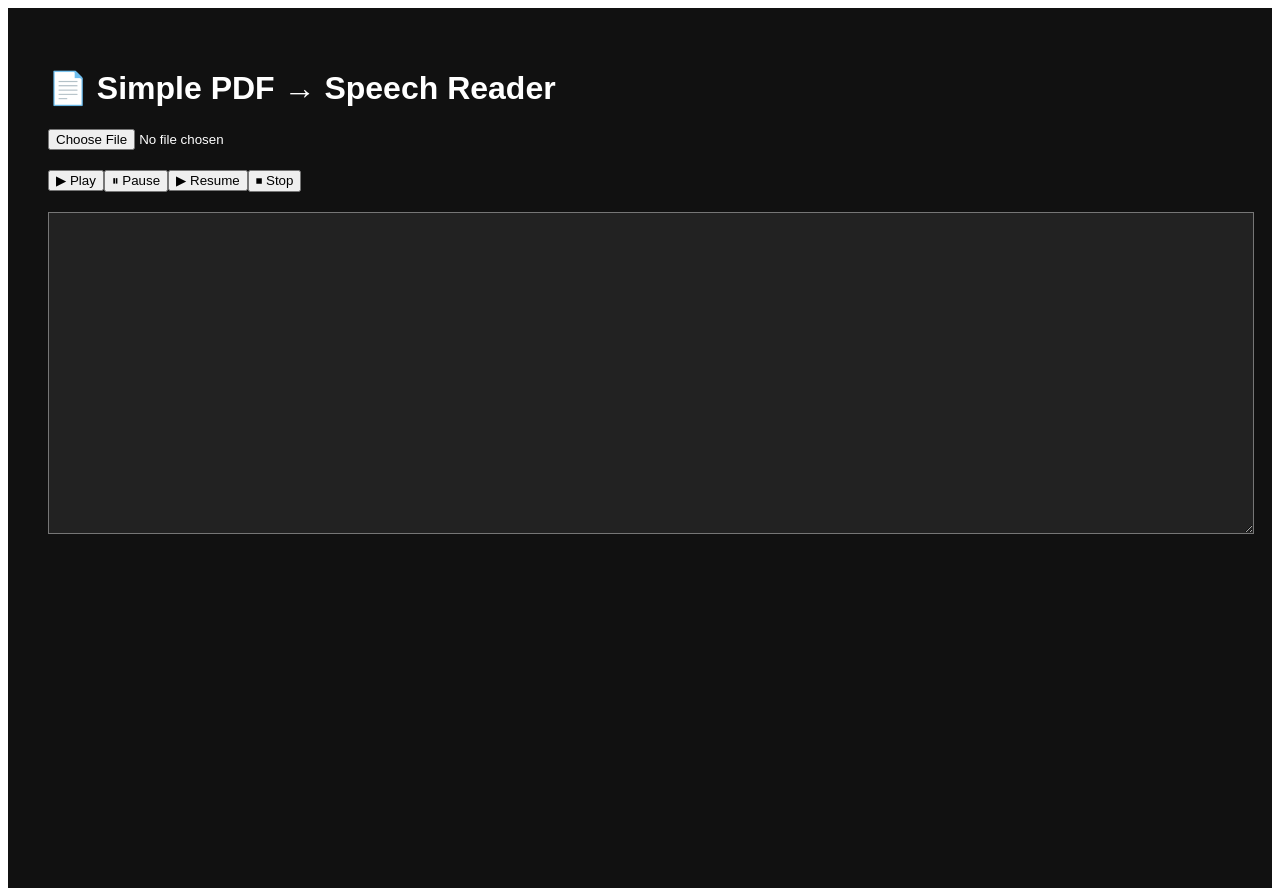
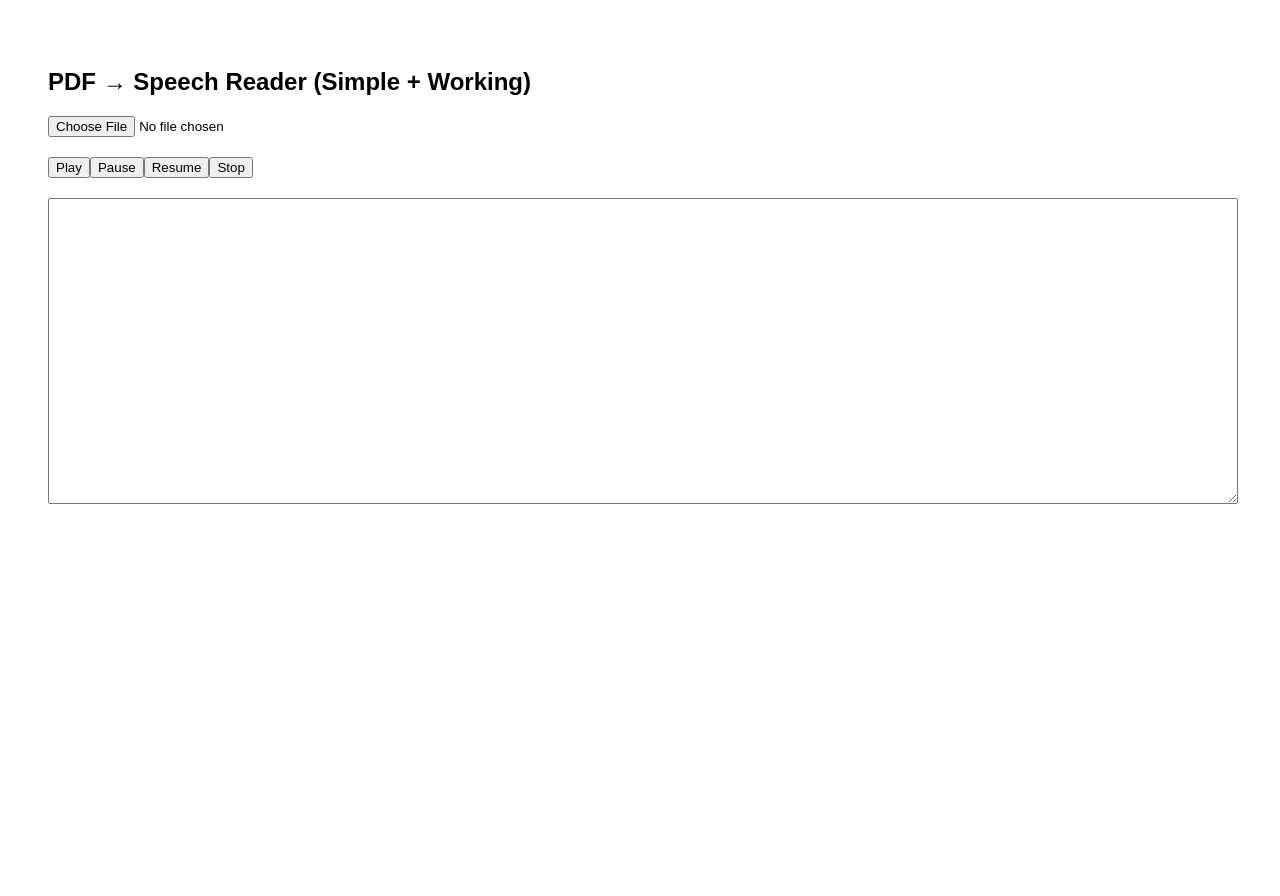
Before and after one commit to Jonasblue1/pdf-to-audio-system, a Next.js app: page / in a window 1280 px wide. After the commit the page ends 800 px from the top, so only its background shows below. Built offline with nearby package versions, Linux system fonts and the light colour scheme.

Commit message:
Updated speech fix

```diff
--- a/app/page.tsx
+++ b/app/page.tsx
@@ -1,21 +1,18 @@
 "use client";
 
-import { useState } from "react";
+import { useState, useRef } from "react";
 
 export default function Home() {
   const [text, setText] = useState("");
   const [loading, setLoading] = useState(false);
-  const [speaking, setSpeaking] = useState(false);
 
-  let utterance: SpeechSynthesisUtterance | null = null;
+  // 🔥 MUST be ref (not variable)
+  const utteranceRef = useRef<SpeechSynthesisUtterance | null>(null);
 
-  /* ================= LOAD PDF + EXTRACT TEXT ================= */
+  /* ================= PDF → TEXT ================= */
   const handleFile = async (file: File) => {
-    if (!file) return;
-
     setLoading(true);
 
-    // SAFE dynamic import (browser only)
     const pdfjs: any = await import("pdfjs-dist");
 
     pdfjs.GlobalWorkerOptions.workerSrc =
@@ -30,11 +27,7 @@ export default function Home() {
       const page = await pdf.getPage(i);
       const content = await page.getTextContent();
 
-      const pageText = content.items
-        .map((item: any) => item.str)
-        .join(" ");
-
-      result += pageText + "\n\n";
+      result += content.items.map((i: any) => i.str).join(" ") + "\n\n";
     }
 
     setText(result);
@@ -43,40 +36,31 @@ export default function Home() {
 
   /* ================= SPEECH ================= */
   const play = () => {
-    if (!text) return alert("Upload a PDF first");
+    if (!text) {
+      alert("Upload a PDF first");
+      return;
+    }
 
-    speechSynthesis.cancel();
+    // cancel any existing
+    window.speechSynthesis.cancel();
 
-    utterance = new SpeechSynthesisUtterance(text);
-    utterance.rate = 1;
+    const utter = new SpeechSynthesisUtterance(text);
+    utter.rate = 1;
 
-    utterance.onend = () => setSpeaking(false);
+    utteranceRef.current = utter;
 
-    speechSynthesis.speak(utterance);
-    setSpeaking(true);
+    window.speechSynthesis.speak(utter);
   };
 
-  const pause = () => speechSynthesis.pause();
-  const resume = () => speechSynthesis.resume();
-  const stop = () => {
-    speechSynthesis.cancel();
-    setSpeaking(false);
-  };
+  const pause = () => window.speechSynthesis.pause();
+  const resume = () => window.speechSynthesis.resume();
+  const stop = () => window.speechSynthesis.cancel();
 
   /* ================= UI ================= */
   return (
-    <main
-      style={{
-        minHeight: "100vh",
-        padding: 40,
-        background: "#111",
-        color: "white",
-        fontFamily: "sans-serif",
-      }}
-    >
-      <h1>📄 Simple PDF → Speech Reader</h1>
+    <main style={{ padding: 40, fontFamily: "sans-serif" }}>
+      <h2>PDF → Speech Reader (Simple + Working)</h2>
 
-      {/* Upload */}
       <input
         type="file"
         accept="application/pdf"
@@ -85,17 +69,15 @@ export default function Home() {
         }
       />
 
-      {loading && <p>Extracting text...</p>}
+      {loading && <p>Reading PDF...</p>}
 
-      {/* Controls */}
       <div style={{ marginTop: 20 }}>
-        <button onClick={play}>▶ Play</button>
-        <button onClick={pause}>⏸ Pause</button>
-        <button onClick={resume}>▶ Resume</button>
-        <button onClick={stop}>⏹ Stop</button>
+        <button onClick={play}>Play</button>
+        <button onClick={pause}>Pause</button>
+        <button onClick={resume}>Resume</button>
+        <button onClick={stop}>Stop</button>
       </div>
 
-      {/* Text preview */}
       <textarea
         value={text}
         readOnly
@@ -103,9 +85,6 @@ export default function Home() {
           width: "100%",
           height: 300,
           marginTop: 20,
-          background: "#222",
-          color: "white",
-          padding: 10,
         }}
       />
     </main>
```
